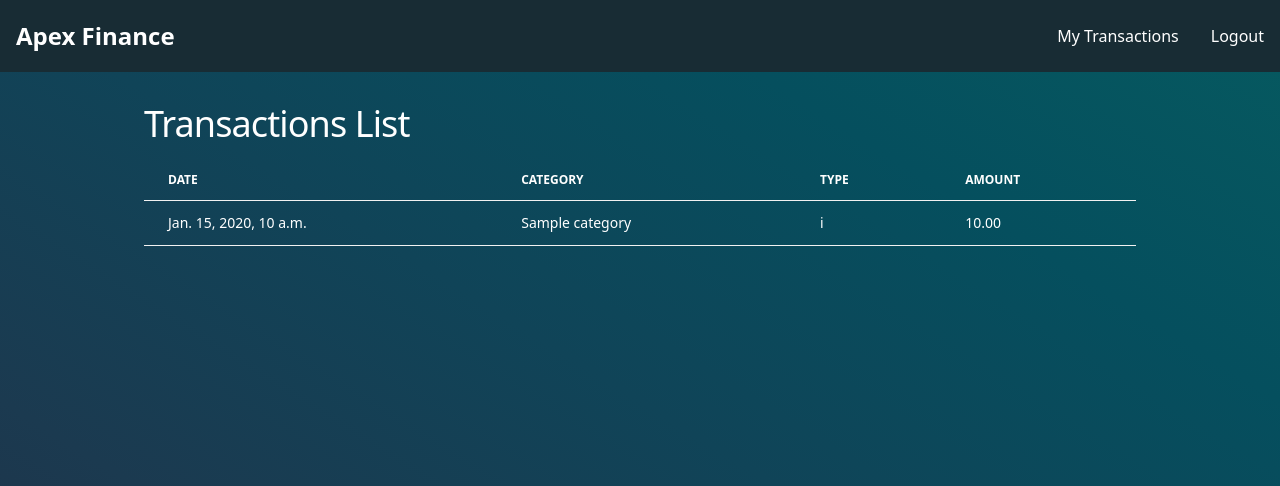
After one commit to MiladHoseinzadeh/ApexFinance, a Django app: page /transactions/ in a window 1280 px wide. The commit adds this page. Shown: the top 486 px of the page. Run offline with Django 5.2, Linux system fonts and the light colour scheme; a user stored in the database is signed in; tables that the repository leaves empty hold one stand-in row (values such as "Sample post"); some libraries are stand-ins or nearby versions.

Commit message:
Feat: Added transaction list page templates, view and url

```diff
--- a/finance/models.py
+++ b/finance/models.py
@@ -34,3 +34,6 @@ class Transaction(models.Model):
 
 	def __str__(self):
 		return f"{self.type} of {self.amount} on {self.date} by {self.user}"
+
+	class Meta:
+		ordering = ["-date"]
--- a/finance/templates/finance/base.html
+++ b/finance/templates/finance/base.html
@@ -9,7 +9,7 @@
     <title>
         {% block head_title %}
             Apex Finance
-        {% endblock %}
+        {% endblock head_title %}
     </title>
 
 
--- a/finance/templates/finance/partials/navbar.html
+++ b/finance/templates/finance/partials/navbar.html
@@ -12,6 +12,13 @@
         <ul class="font-medium flex flex-col p-4 md:p-0 my-1 md:my-2 rounded-lg md:flex-row md:space-x-8">
 
         {% if user.is_authenticated %}
+            <li>
+                <a href="{% url 'finance:transactions_list' %}"
+                    class="block py-2 pl-3 pr-4 text-white rounded md:p-0"
+                    aria-current="page">
+                        My Transactions
+                </a>
+            </li>
             <li>
                 <a href="{% url 'account_logout' %}"
                     class="block py-2 pl-3 pr-4 text-white rounded md:p-0"
--- /dev/null
+++ b/finance/templates/finance/transactions_list.html
@@ -0,0 +1,48 @@
+{% extends 'finance/base.html' %}
+
+{% block head_title %}
+	Transactions List
+{% endblock head_title %}
+
+
+{% block content %}
+
+	<h1 class="mt-4 mb-4 text-2xl leading-none tracking-tight text-white md:text-3xl lg:text-4xl flex items-center">
+		Transactions List
+	</h1>
+
+	<div class="relative overflow-x-auto text-white">
+		{% if transactions %}
+			<table class="table ">
+				<thead class="text-xs text-white uppercase">
+					<tr>
+						<th class="px-6 py-3">Date</th>
+						<th class="px-6 py-3">Category</th>
+						<th class="px-6 py-3">Type</th>
+						<th class="px-6 py-3">Amount</th>
+					</tr>
+				</thead>
+				<tbody>
+
+					{% for transaction in transactions %}
+						<tr>
+							<td class="px-6 py-3">{{ transaction.date }}</td>
+							<td class="px-6 py-3">{{ transaction.category }}</td>
+							<td class="px-6 py-3">{{ transaction.type }}</td>
+							<td class="px-6 py-3">{{ transaction.amount }}</td>
+						</tr>
+					{% endfor %}
+
+				</tbody>
+			</table>
+
+		{% else %}
+
+			<p class="text-2xl text-white">
+				No transaction found!
+			</p>
+
+		{% endif %}
+	</div>
+
+{% endblock content %}
--- a/finance/urls.py
+++ b/finance/urls.py
@@ -1,10 +1,11 @@
 from django.urls import path
 
-from finance.views import index
+from finance.views import index, transactions_list
 
 
 app_name="finance"
 
 urlpatterns = [
-	path("", index, name="index")
+	path("", index, name="index"),
+	path("transactions/", transactions_list, name="transactions_list"),
 ]
--- a/finance/views.py
+++ b/finance/views.py
@@ -1,5 +1,18 @@
+from django.contrib.auth.decorators import login_required
 from django.shortcuts import render
+
+from finance.models import Transaction
 
 
 def index(request):
     return render(request, "finance/index.html")
+
+
+@login_required
+def transactions_list(request):
+    transactions = Transaction.objects.filter(user=request.user)
+
+    context = {
+        "transactions":transactions
+    }
+    return render(request, "finance/transactions_list.html", context)
```
Also changed, not shown: finance/templates/finance/index.html (+17 -0 lines), 1 other file.
